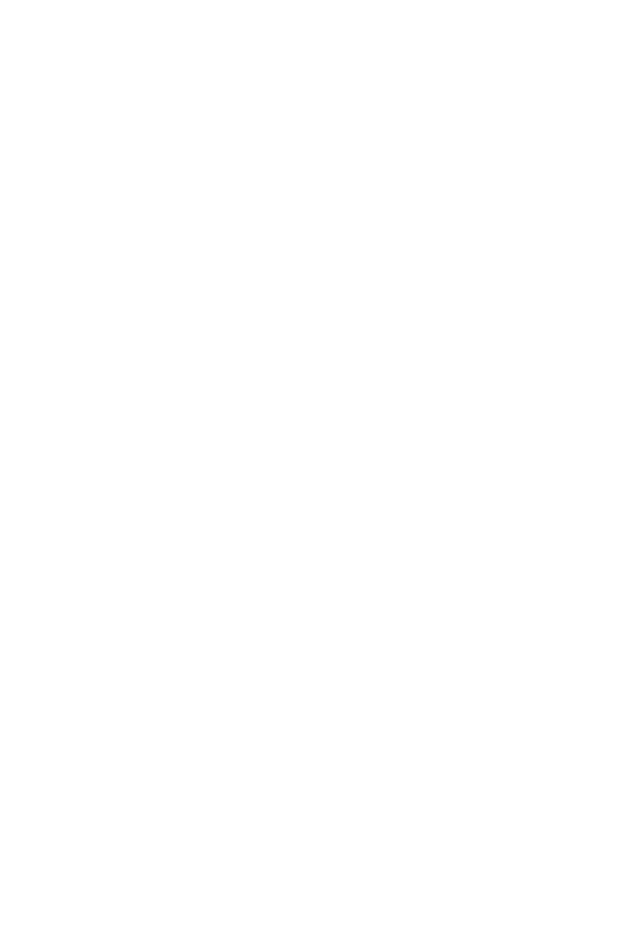
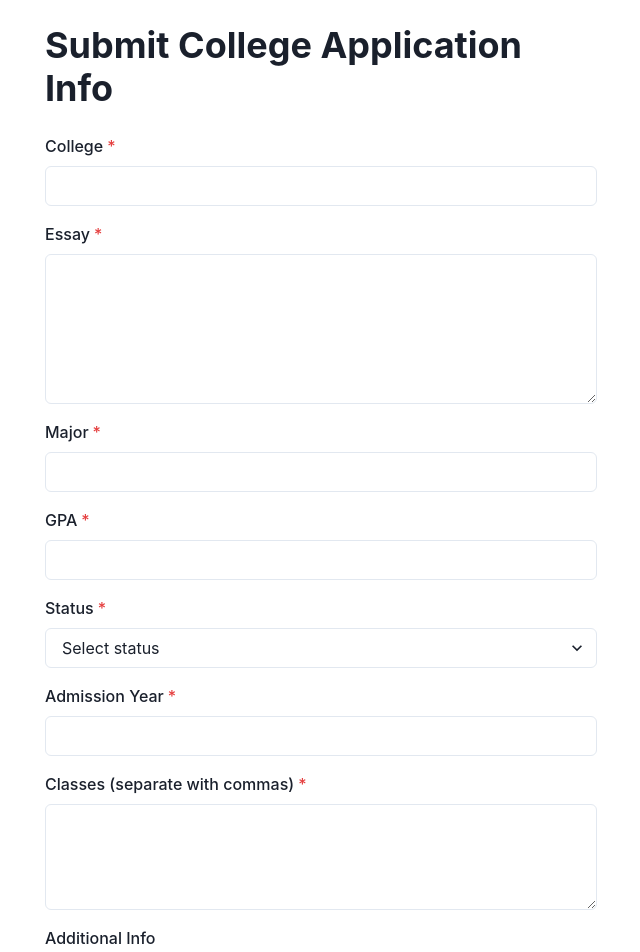
Before and after one commit to limlindsayj/AdmitBase, a React (Create React App) app in the folder client/: page /submit in a window 1280 px wide. Before the commit this address had no page. Shown: the top 952 px of the page, without its empty margins (319-959 px from the left). Before the commit the page ends 800 px from the top, so only its background shows below. Built offline with nearby package versions, Linux system fonts and the light colour scheme.

Commit message:
submit profile page draft

```diff
--- a/client/src/App.js
+++ b/client/src/App.js
@@ -9,7 +9,7 @@
 import LoginPage from './components/loginPage.js';
 import SignupPage from './components/signupPage.js';
 import CollegePage from './components/collegePage.js';
-
+import SubmitProfilePage from './components/submitProfilePage.js';
 
 function App() {
   return (
@@ -31,6 +31,10 @@
           path="/college"
           element={<CollegePage/>}
         />
+        <Route
+          path="/submit"
+          element={<SubmitProfilePage/>}
+        />
       </Routes>
     </BrowserRouter>
   )
--- a/client/src/components/signupPage.js
+++ b/client/src/components/signupPage.js
@@ -73,6 +73,13 @@
   return (
     <Box w="100%">
       <VStack spacing={4}>
+        {hasFormError && (
+          <FormControl isInvalid mt={2}>
+            <FormErrorMessage>
+              Please fill out all required fields.
+            </FormErrorMessage>
+          </FormControl>
+        )}
         <HStack w="100%">
           <FormControl isInvalid={isFirstNameError}>
             <FormLabel>First Name</FormLabel>
@@ -135,14 +142,6 @@
           )}
         </FormControl>
 
-        {hasFormError && (
-          <FormControl isInvalid mt={2}>
-            <FormErrorMessage>
-              Please fill out all required fields.
-            </FormErrorMessage>
-          </FormControl>
-        )}
-
         <Button colorScheme="blue" w="100%" onClick={handleSubmit}>
           Submit
         </Button>
--- /dev/null
+++ b/client/src/components/submitProfilePage.js
@@ -0,0 +1,188 @@
+import { useState } from "react";
+import {
+  Box,
+  Button,
+  FormControl,
+  FormLabel,
+  FormErrorMessage,
+  Input,
+  Textarea,
+  Select,
+  VStack,
+  Heading,
+  Text,
+} from "@chakra-ui/react";
+
+function SubmitProfilePage() {
+  const [formData, setFormData] = useState({
+    college: "",
+    essay: "",
+    major: "",
+    gpa: "",
+    status: "",
+    admissionYear: "",
+    classes: "",
+    additionalInfo: "",
+  });
+
+  const [resultMessage, setResultMessage] = useState("");
+  const [resultColor, setResultColor] = useState("green");
+
+  const handleChange = (e) => {
+    const { name, value } = e.target;
+    setFormData((prev) => ({
+      ...prev,
+      [name]: value,
+    }));
+  };
+
+  const handleSubmit = async (e) => {
+    e.preventDefault();
+
+    const payload = {
+      ...formData,
+      gpa: parseFloat(formData.gpa),
+      admissionYear: parseInt(formData.admissionYear),
+      classes: formData.classes.split(",").map((c) => c.trim()),
+    };
+
+    try {
+      const response = await fetch("http://localhost:3001/submit-stats", {
+        method: "POST",
+        headers: {
+          "Content-Type": "application/json",
+        },
+        credentials: "include",
+        body: JSON.stringify(payload),
+      });
+
+      const data = await response.json();
+
+      if (response.ok) {
+        setResultColor("green");
+        setResultMessage("Submission successful!");
+        console.log("Submitted data:", data);
+      } else {
+        setResultColor("red");
+        setResultMessage(`Error: ${data.message}`);
+      }
+    } catch (error) {
+      console.error("Error submitting form:", error);
+      setResultColor("red");
+      setResultMessage("Server error. Try again later.");
+    }
+  };
+
+  return (
+    <Box maxW="600px" mx="auto" p={6}>
+      <Heading mb={6}>Submit College Application Info</Heading>
+
+      <form onSubmit={handleSubmit}>
+        <VStack spacing={4}>
+          {resultMessage && (
+            <Text color={resultColor} fontWeight="bold">
+              {resultMessage}
+            </Text>
+          )}
+          <FormControl isRequired>
+            <FormLabel>College</FormLabel>
+            <Input
+              type="text"
+              name="college"
+              value={formData.college}
+              onChange={handleChange}
+            />
+          </FormControl>
+
+          {/* Essay */}
+          <FormControl isRequired>
+            <FormLabel>Essay</FormLabel>
+            <Textarea
+              name="essay"
+              rows={6}
+              value={formData.essay}
+              onChange={handleChange}
+            />
+          </FormControl>
+
+          {/* Major */}
+          <FormControl isRequired>
+            <FormLabel>Major</FormLabel>
+            <Input
+              type="text"
+              name="major"
+              value={formData.major}
+              onChange={handleChange}
+            />
+          </FormControl>
+
+          {/* GPA */}
+          <FormControl isRequired>
+            <FormLabel>GPA</FormLabel>
+            <Input
+              type="number"
+              step="0.01"
+              name="gpa"
+              value={formData.gpa}
+              onChange={handleChange}
+            />
+          </FormControl>
+
+          {/* Status */}
+          <FormControl isRequired>
+            <FormLabel>Status</FormLabel>
+            <Select
+              name="status"
+              value={formData.status}
+              onChange={handleChange}
+              placeholder="Select status"
+            >
+              <option value="admitted">Admitted</option>
+              <option value="waitlisted">Waitlisted</option>
+              <option value="rejected">Rejected</option>
+            </Select>
+          </FormControl>
+
+          {/* Admission Year */}
+          <FormControl isRequired>
+            <FormLabel>Admission Year</FormLabel>
+            <Input
+              type="number"
+              name="admissionYear"
+              value={formData.admissionYear}
+              onChange={handleChange}
+            />
+          </FormControl>
+
+          {/* Classes */}
+          <FormControl isRequired>
+            <FormLabel>Classes (separate with commas)</FormLabel>
+            <Textarea
+              name="classes"
+              rows={4}
+              value={formData.classes}
+              onChange={handleChange}
+            />
+          </FormControl>
+
+          {/* Additional Info */}
+          <FormControl>
+            <FormLabel>Additional Info</FormLabel>
+            <Textarea
+              name="additionalInfo"
+              rows={4}
+              value={formData.additionalInfo}
+              onChange={handleChange}
+            />
+          </FormControl>
+
+          <Button colorScheme="blue" type="submit" width="full" mt={4}>
+            Submit
+          </Button>
+        </VStack>
+      </form>
+    </Box>
+  );
+}
+
+export default SubmitProfilePage;
```
